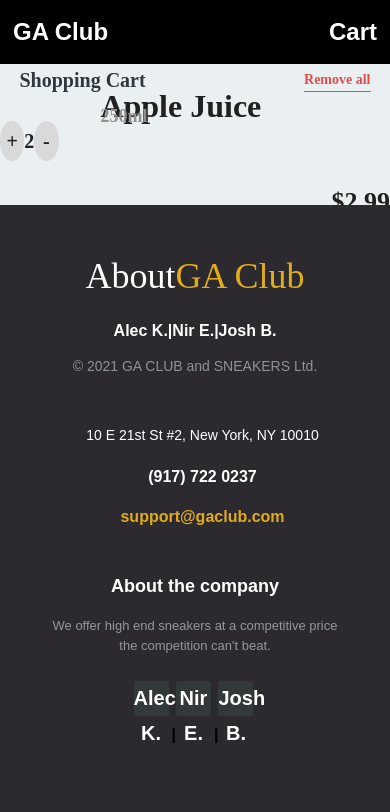
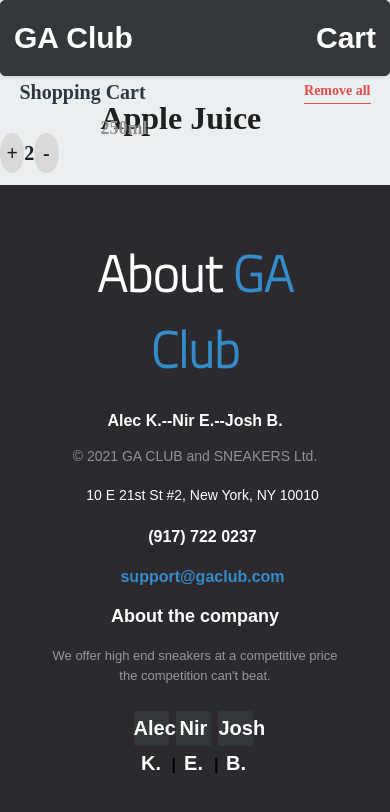
Before and after one commit to bkboy21/ga-club-frontend, a React (Create React App) app: page /cart in a window 390 px wide. Shown: the top 812 px of the page. Built offline with nearby package versions, Linux system fonts and the light colour scheme.

Commit message:
scss edits

```diff
--- a/package.json
+++ b/package.json
@@ -8,8 +8,8 @@
     "@testing-library/user-event": "^12.1.10",
     "react": "^17.0.2",
     "react-dom": "^17.0.2",
-    "react-router": "^6.0.0",
-    "react-router-dom": "^6.0.0",
+    "react-router": "^6.0.1",
+    "react-router-dom": "^6.0.1",
     "react-scripts": "4.0.3",
     "sass": "^1.43.4",
     "web-vitals": "^1.0.1"
--- a/public/index.html
+++ b/public/index.html
@@ -2,7 +2,7 @@
 <html lang="en">
   <head>
     <meta charset="utf-8" />
-    <link rel="icon" href="%PUBLIC_URL%/favicon.ico" />
+    <link rel="icon" href="%PUBLIC_URL%/icon.ico" />
     <meta name="viewport" content="width=device-width, initial-scale=1" />
     <meta name="theme-color" content="#000000" />
     <meta
--- a/src/App.scss
+++ b/src/App.scss
@@ -14,9 +14,22 @@ a {
 nav {
   display: flex;
   justify-content: space-between;
+  border: solid 1px #33383b;
+  font-size: 20px;
+  /*border-radius*/
+  -moz-border-radius: 5px;
+  -webkit-border-radius: 5px;
+  border-radius: 5px;
+  color: #fff;
+  background-color:  #33383b;
+  /*box-shadow*/
+  -moz-box-shadow: 0 0 5px rgba(0, 0, 0, 0.2);
+  -webkit-box-shadow: 0 0 5px rgba(0, 0, 0, 0.2);
+  box-shadow: 0 0 5px rgba(0, 0, 0, 0.2);
+  cursor: pointer;
 
-  background-color: black;
   color: white;
+
 
   .navLeft, .navRight {
     display: flex;
--- a/src/components/Footer.js
+++ b/src/components/Footer.js
@@ -7,13 +7,13 @@ export default function Footer() {
 		<footer class="footer-distributed">
 
 			<div class="footer-left">
-				<h3>About<span>GA Club</span></h3>
+				<h3>About <span>GA Club</span></h3>
 
 				<p class="footer-links">
-					<a href="https://github.com/AKeyframe">Alec K. </a>
-					|
+					<a href="https://github.com/AKeyframe">Alec K.</a>
+					--
 					<a href="https://github.com/bkboy21">Nir E. </a>
-					|
+					--
 					<a href="https://github.com/joshbolanos7">Josh B. </a>
 				</p>
 
--- a/src/pages/css/footer.scss
+++ b/src/pages/css/footer.scss
@@ -72,8 +72,9 @@ footer{
 
 .footer-distributed h3{
 	color:  #ffffff;
-	font: normal 36px 'Cookie', cursive;
+	font-family:'Titillium Web', sans-serif;
 	margin: 0;
+	font-size: 50px;
 }
 
 /* The company logo */
@@ -83,7 +84,7 @@ footer{
 }
 
 .footer-distributed h3 span{
-	color:  #e0ac1c;
+	color:  #328cca;;
 
 }
 
@@ -148,7 +149,7 @@ footer{
 }
 
 .footer-distributed .footer-center p a{
-	color:  #e0ac1c;
+	color:  #328cca;;
 	text-decoration: none;;
 }
 
@@ -214,7 +215,7 @@ footer{
 	.footer-distributed .footer-right{
 		display: block;
 		width: 100%;
-		margin-bottom: 40px;
+		margin-bottom: 10px;
 		text-align: center;
 	}
 
--- a/src/pages/css/show.scss
+++ b/src/pages/css/show.scss
@@ -39,8 +39,28 @@
        button{
            width: 275px;
            height: 35px;
-
            margin: 0 auto;
+           border: solid 1px #328cca;
+           font-size: 20px;
+           /*border-radius*/
+           -moz-border-radius: 5px;
+           -webkit-border-radius: 5px;
+           border-radius: 5px;
+           color: #fff;
+           background-image: -moz-linear-gradient(top, #3798db, #2c7cd2);
+           background-image: -o-linear-gradient(top, #3798db, #2c7cd2);
+           background-image: -ms-linear-gradient(top, #3798db, #2c7cd2);
+           background-image: -webkit-linear-gradient(top, #3798db, #2c7cd2);
+           background-image: -webkit-gradient(linear, left top, left bottom, color-stop(0, #3798db), color-stop(1, #2c7cd2));
+           filter:"progid:DXImageTransform.Microsoft.gradient(startColorStr=#3798db, EndColorStr=#2c7cd2)";
+           background-image: linear-gradient(top, #3798db, #2c7cd2);
+           width: 215px;
+           background-color: #2b96f1;
+           /*box-shadow*/
+           -moz-box-shadow: 0 0 5px rgba(0, 0, 0, 0.2);
+           -webkit-box-shadow: 0 0 5px rgba(0, 0, 0, 0.2);
+           box-shadow: 0 0 5px rgba(0, 0, 0, 0.2);
+           cursor: pointer
        }
     }
 
```
Also changed, not shown: 2 other files (tests, documents, lock files or other folders).
